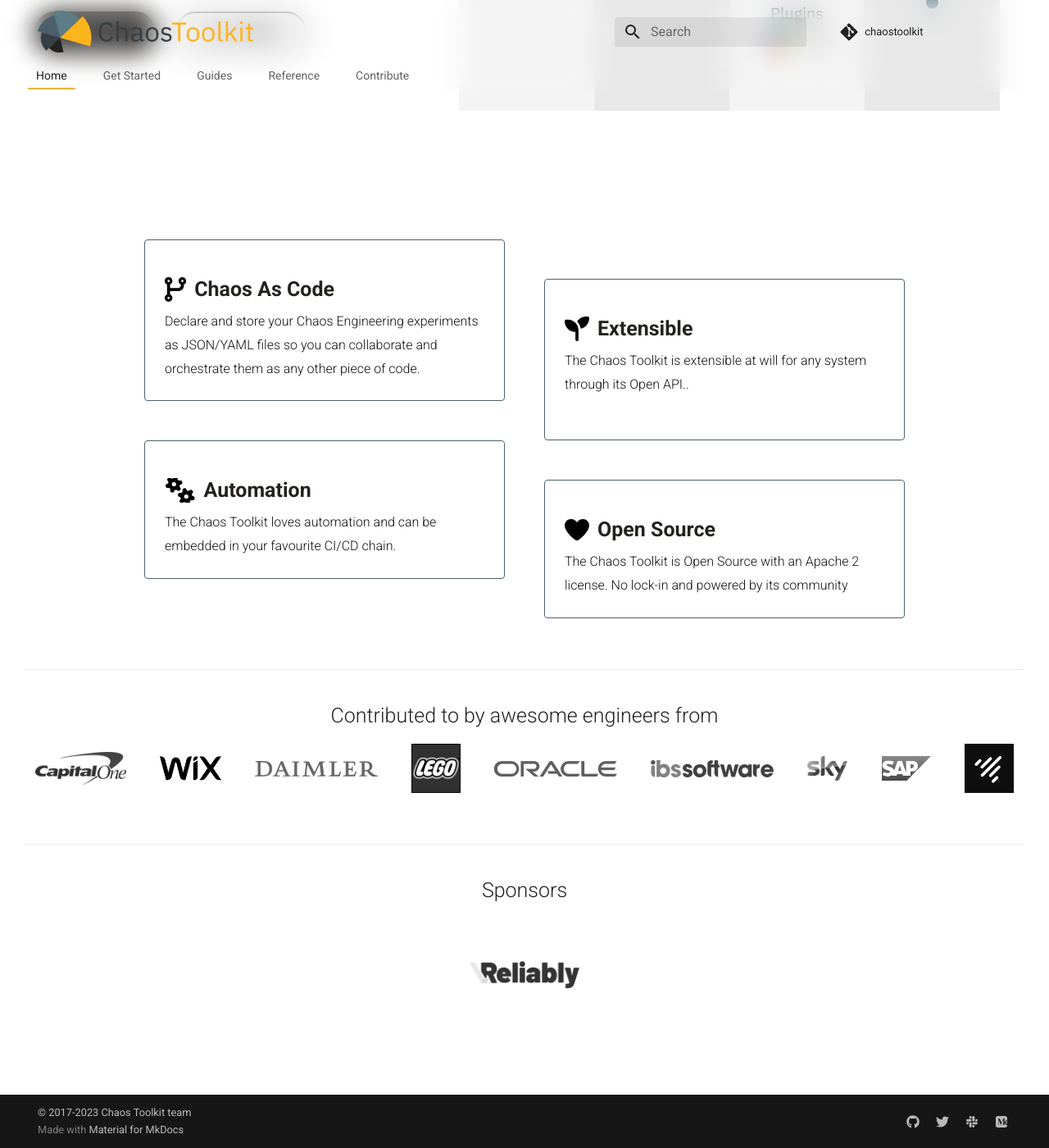
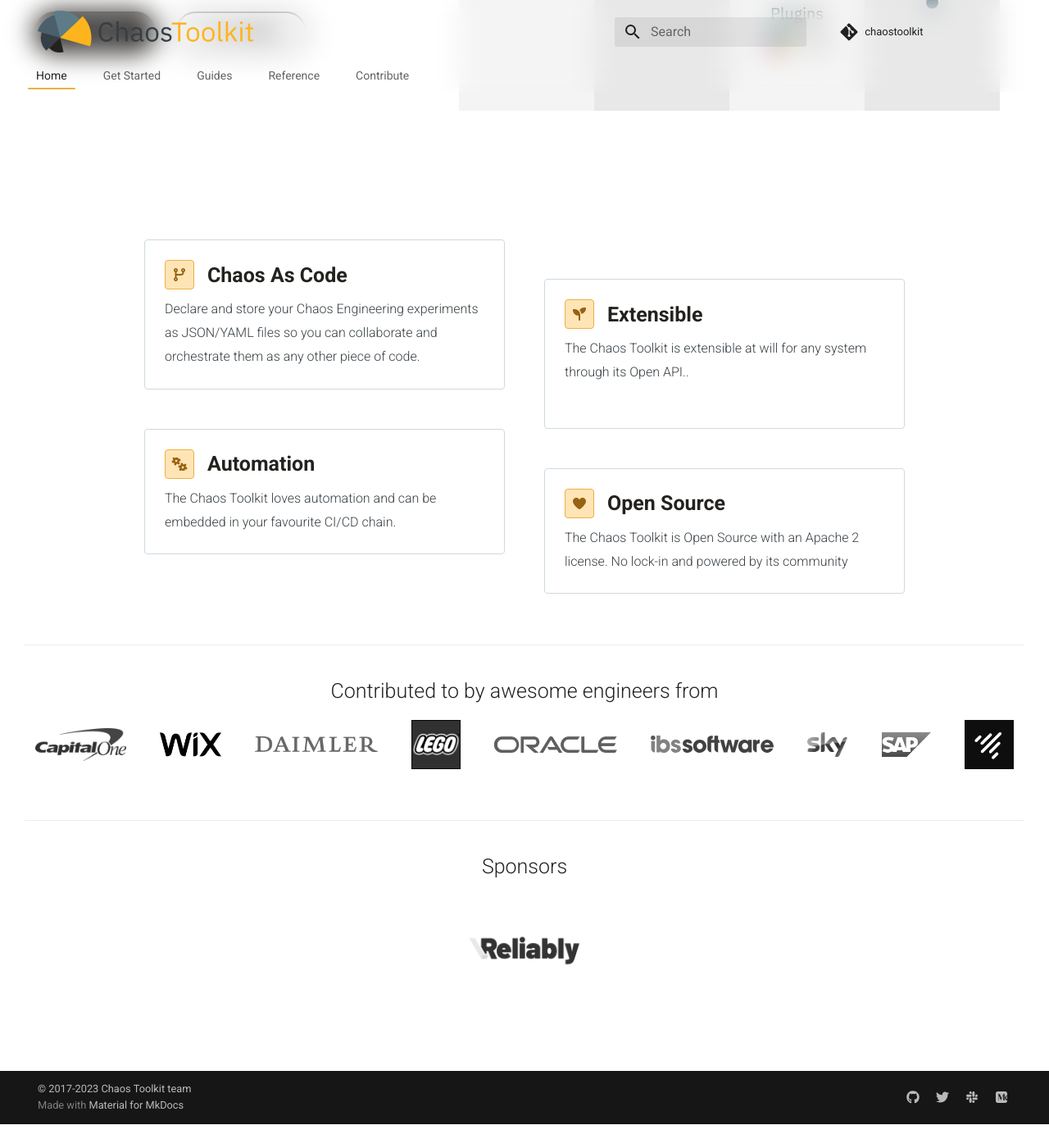
Before and after one commit to chaostoolkit/chaostoolkit-documentation, an MkDocs documentation site: the page built from sources/index.md, in a window 1280 px wide and 1400 px high, scrolled down 499 px. Shown: the whole window at 82% size. Built offline with MkDocs 1.6.1 and Material for MkDocs 9.7.7, drawn with Linux system fonts in a browser that asks for light colours; comment, search, counter and statistics services are not loaded; after the commit the page ends 1870 px from its top, so only the background shows below that.

Commit message:
Update home features
Signed-off-by: Marc Perrien <marc@reliably.com>

```diff
--- a/sources/overrides/home.html
+++ b/sources/overrides/home.html
@@ -84,7 +84,7 @@
     box-sizing: border-box;
     padding: 24px;
 
-    border: 1px solid var(--CtkGrey1);
+    border: 1px solid #cfd9df;
     border-radius: 4px;
 
     font-weight: 300;
@@ -92,6 +92,10 @@
   }
 
   .features .feature-item h2 {
+    display: flex;
+    align-items: center;
+    gap: 16px;
+    margin-top: 0;
     margin-bottom: 0;
     overflow: hidden;
 
@@ -103,17 +107,32 @@
   }
 
   .features .feature-item .icon {
-    color: var(--md-accent-fg-color);
+    display: grid;
+    place-items: center;
+    flex: 0 0 auto;
+    height: 36px;
+    width: 36px;
+    padding: 6px;
+
+    background-color: #ffe5b5;
+    border: 1px solid var(--CtkYellow);
+    border-radius: 4px;
+  }
+
+  .features .feature-item .icon svg {
+    height: 16px;
+
+    fill: #976212;
   }
 
   .features .feature-item p {
+    margin: 10px 0 0;
+
+    color: var(--CtkGrey3);
     font-size: 16px;
     line-height: 1.8em;
     text-rendering: optimizeLegibility;
     -webkit-font-smoothing: antialiased;
-    color: #111;
-    margin: 10px 0 0;
-    display: block;
   }
 
   @media screen and (min-width: 76.25em) {
@@ -129,12 +148,6 @@
     .features .feature-item:nth-child(2n) {
       transform: translateY(48px);
     }
-  }
-
-  .feature-item h2 svg {
-    height: 30px;
-    float: left;
-    margin-right: 10px;
   }
 
   .top-hr {
@@ -163,16 +176,6 @@
       max-width: 61rem;
       margin-right: auto;
       margin-left: auto;
-    }
-
-    .feature-item {
-      flex: 1;
-      min-width: 0;
-    }
-
-    .feature-item:hover {
-      background-color: var(--md-accent-fg-color--transparent);
-      border-radius: 3px;
     }
   }
 
```
